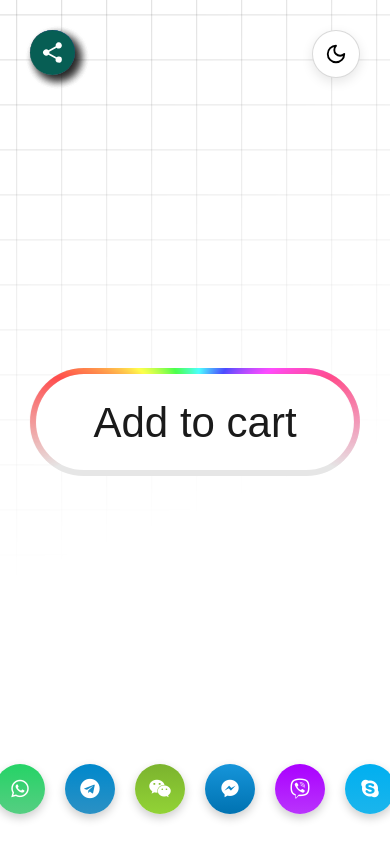
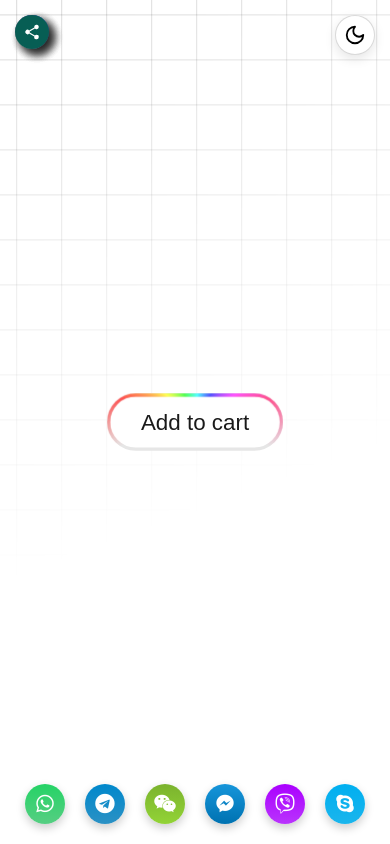
Before and after one commit to codeinfo8055/add-to-card, a plain HTML site: page index.html in a window 390 px wide. Drawn offline with nearby package versions, Linux system fonts and the light colour scheme.

Commit message:
fix responsivness

```diff
--- a/index.html
+++ b/index.html
@@ -3,7 +3,7 @@
   <head>
     <meta charset="UTF-8" />
     <meta name="viewport" content="width=device-width, initial-scale=1.0" />
-    <title>Add to Cart - Full UI</title>
+    <title>Add to Cart - Responsive UI</title>
 
     <script
       type="module"
@@ -23,7 +23,7 @@
     />
 
     <style>
-      /* 1. CSS VARIABLES & PROPERTIES (Your original code) */
+      /* 1. CSS VARIABLES & PROPERTIES */
       @property --complete {
         initial-value: 0;
         inherits: true;
@@ -46,7 +46,7 @@
         transition: background 0.3s ease;
       }
 
-      /* 3. GRID BACKGROUND (Your original code) */
+      /* 3. GRID BACKGROUND */
       body::before {
         --size: 45px;
         --line: color-mix(in hsl, canvasText, transparent 85%);
@@ -69,7 +69,7 @@
         z-index: -1;
       }
 
-      /* 4. THEME TOGGLE (Top Right - Your original code) */
+      /* 4. THEME TOGGLE (Top Right) */
       .theme-toggle {
         position: fixed;
         top: 30px;
@@ -102,7 +102,7 @@
         display: block;
       }
 
-      /* 5. SHARE BUTTON SYSTEM (Top Left - Your original code) */
+      /* 5. SHARE BUTTON SYSTEM (Top Left) */
       .share-container {
         position: fixed;
         top: 30px;
@@ -173,9 +173,10 @@
         transform: translateY(60px);
       }
 
-      /* 6. ADD TO CART BUTTON (Center - Your original code) */
+      /* 6. ADD TO CART BUTTON (Center) */
       main {
         scale: 3;
+        transition: transform 0.3s ease;
       }
 
       .atc {
@@ -243,7 +244,7 @@
         }
       }
 
-      /* --- 7. FOOTER MESSENGER ICONS (Newly Added) --- */
+      /* 7. FOOTER MESSENGER ICONS */
       footer {
         position: fixed;
         bottom: 30px;
@@ -256,9 +257,10 @@
         display: flex;
         justify-content: center;
         align-items: center;
+        flex-wrap: wrap;
+        gap: 10px;
       }
       .icon-box .box {
-        margin: 0 10px;
         width: 50px;
         height: 50px;
         border-radius: 50%;
@@ -273,8 +275,6 @@
         font-size: 20px;
         color: #fff;
       }
-
-      /* Hover Effects */
       .icon-box .box:hover {
         transform: rotate(360deg);
       }
@@ -283,7 +283,6 @@
         transform: scale(1.5);
       }
 
-      /* Messenger Gradients (From your code) */
       .icon-box .box:nth-child(1) {
         background-image: linear-gradient(#25d366, #56ce82);
       }
@@ -301,6 +300,44 @@
       }
       .icon-box .box:nth-child(6) {
         background-image: linear-gradient(#00aff0, #1bb5ec);
+      }
+
+      /* =========================================
+           MOBILE RESPONSIVE CHANGES
+           ========================================= */
+      @media (max-width: 600px) {
+        main {
+          scale: 1.6;
+        }
+
+        .theme-toggle {
+          top: 15px;
+          right: 15px;
+          width: 40px;
+          height: 40px;
+        }
+
+        /* --- यह रहा आपका बदलाव: Mobile में Share Icon को छोटा करना --- */
+        .share-container {
+          top: 15px;
+          left: 15px;
+        }
+
+        .share-btn-icon {
+          height: 18px; /* छोटा साइज */
+          width: 18px; /* छोटा साइज */
+          padding: 8px; /* पैडिंग कम की ताकि बटन छोटा दिखे */
+        }
+
+        .icon-box .box {
+          width: 40px;
+          height: 40px;
+          margin: 0 5px;
+        }
+
+        footer {
+          bottom: 20px;
+        }
       }
     </style>
   </head>
```
